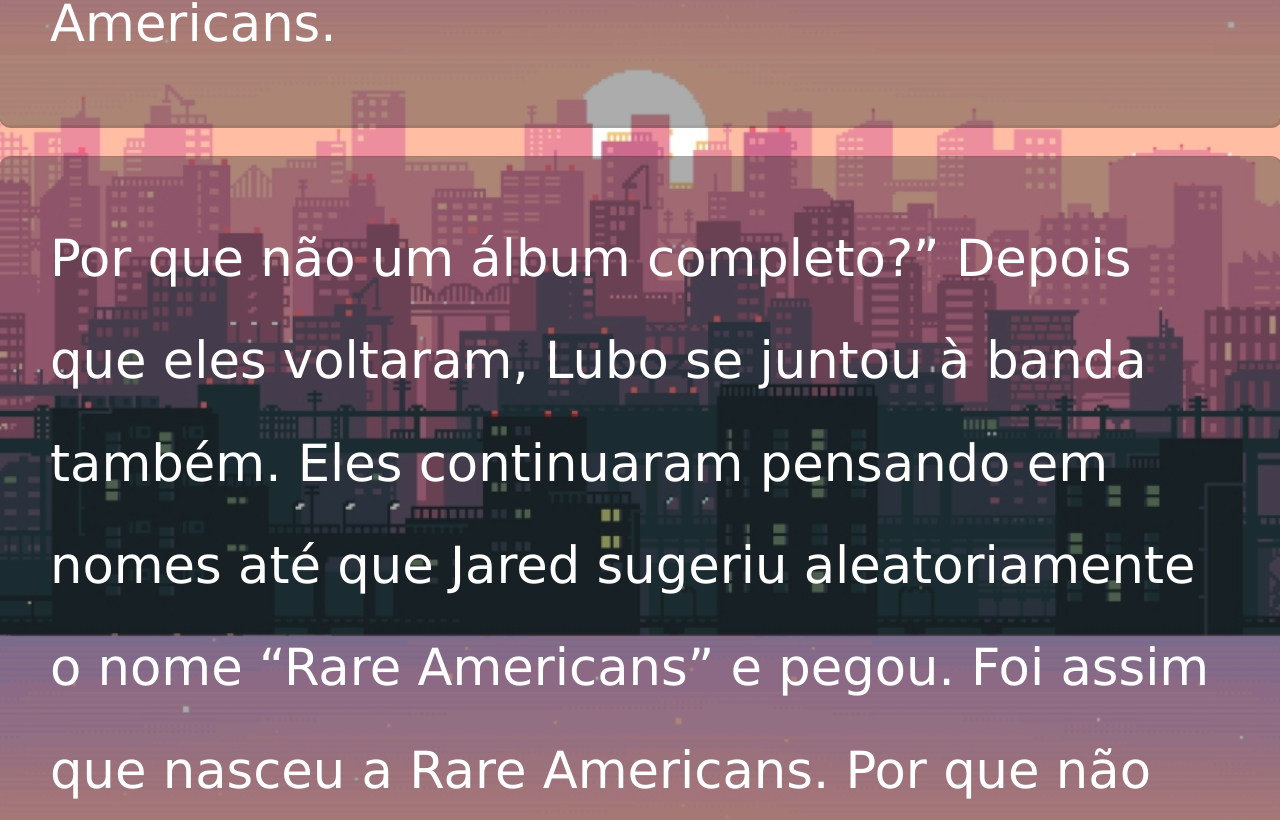
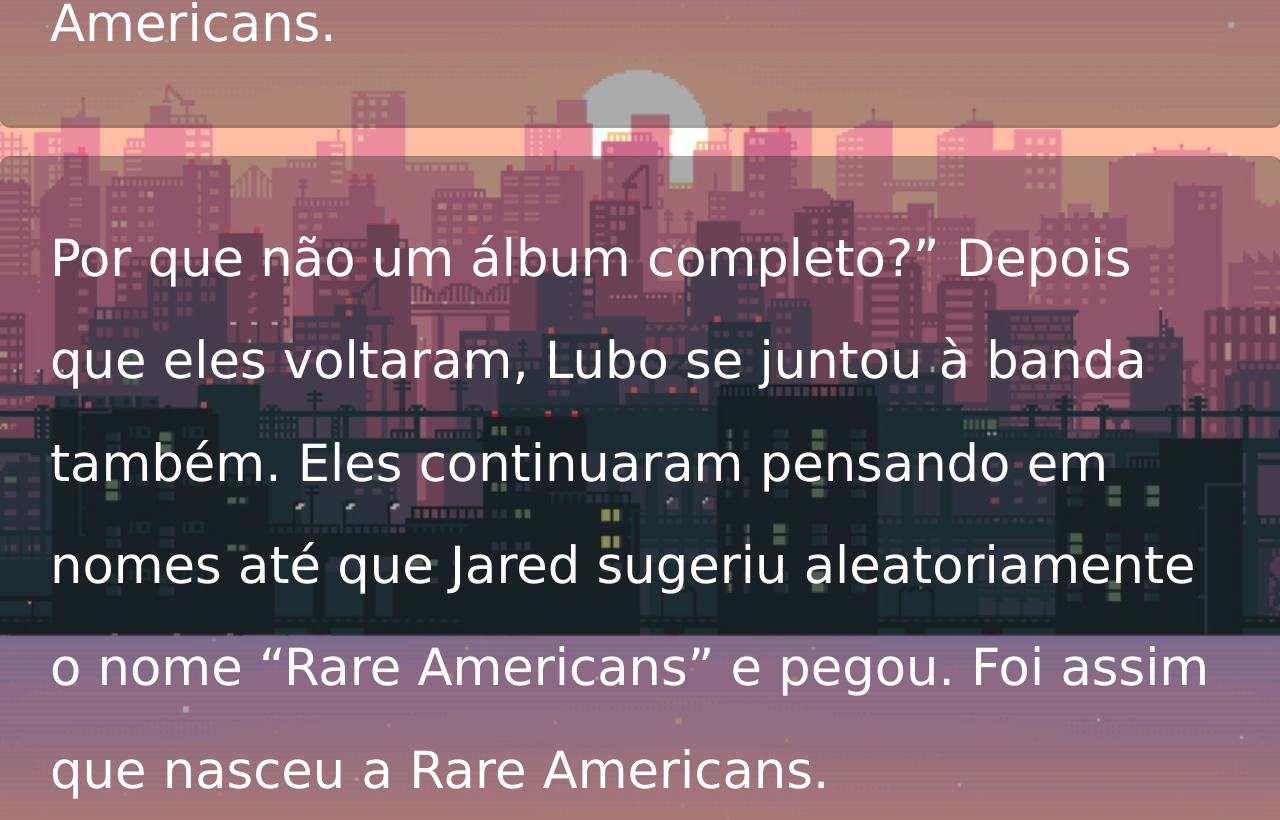
Before and after one commit to Lowdeehuh/projeto-bandas, a plain HTML site: page index.html in a window 1280 px wide. Shown: the part 5518-6338 px from the top of the page. Drawn offline with Linux system fonts and the light colour scheme.

Commit message:
Update index.html

```diff
--- a/index.html
+++ b/index.html
@@ -48,7 +48,6 @@
                 <br>
                 <p>
                     Por que não um álbum completo?” Depois que eles voltaram, Lubo se juntou à banda também. Eles continuaram pensando em nomes até que Jared sugeriu aleatoriamente o nome “Rare Americans” e pegou. Foi assim que nasceu a Rare Americans.
-                    Por que não um álbum completo?” Depois que eles voltaram, Lubo se juntou à banda também. Eles continuaram pensando em nomes até que Jared sugeriu aleatoriamente o nome “Rare Americans” e pegou. Foi assim que nasceu a Rare Americans.
                 </p>
 
              </section>
```
